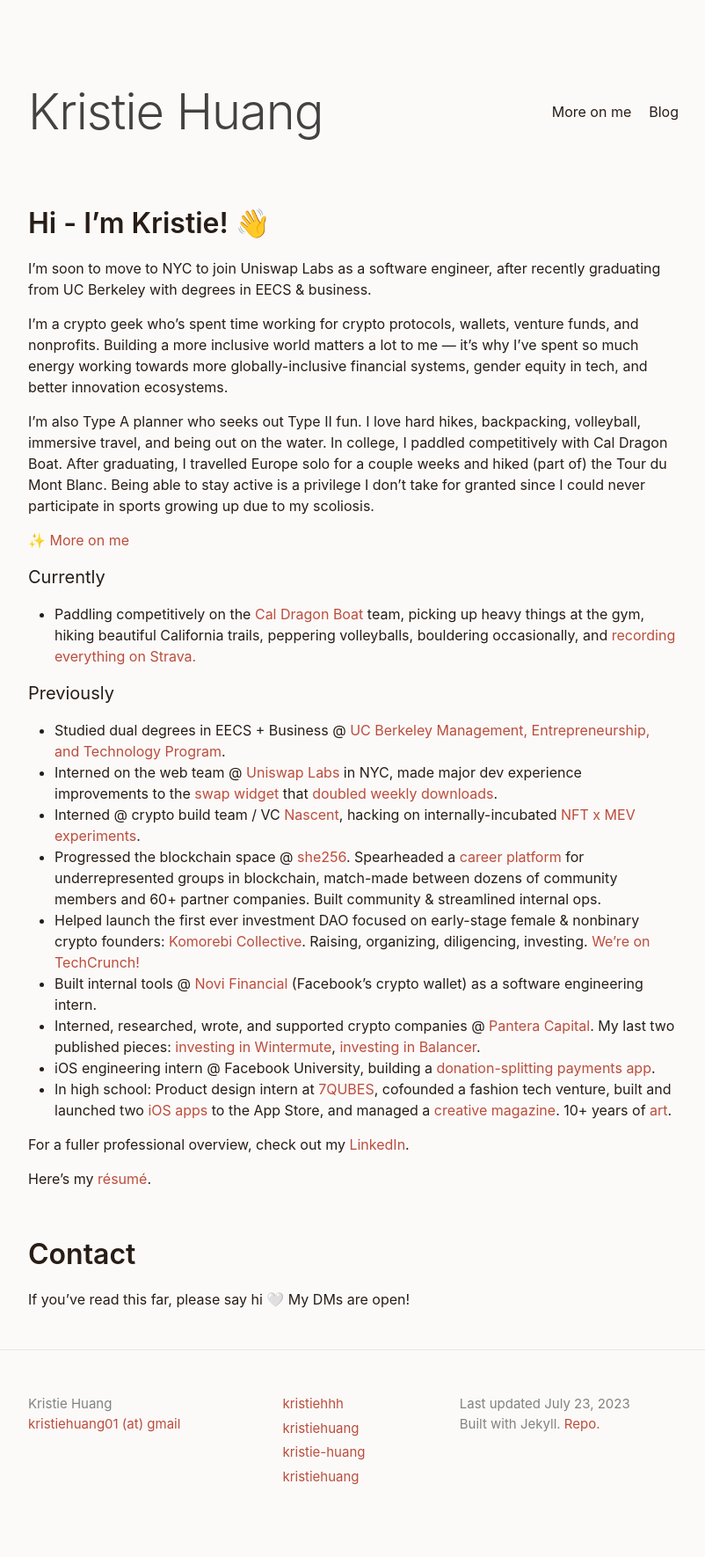
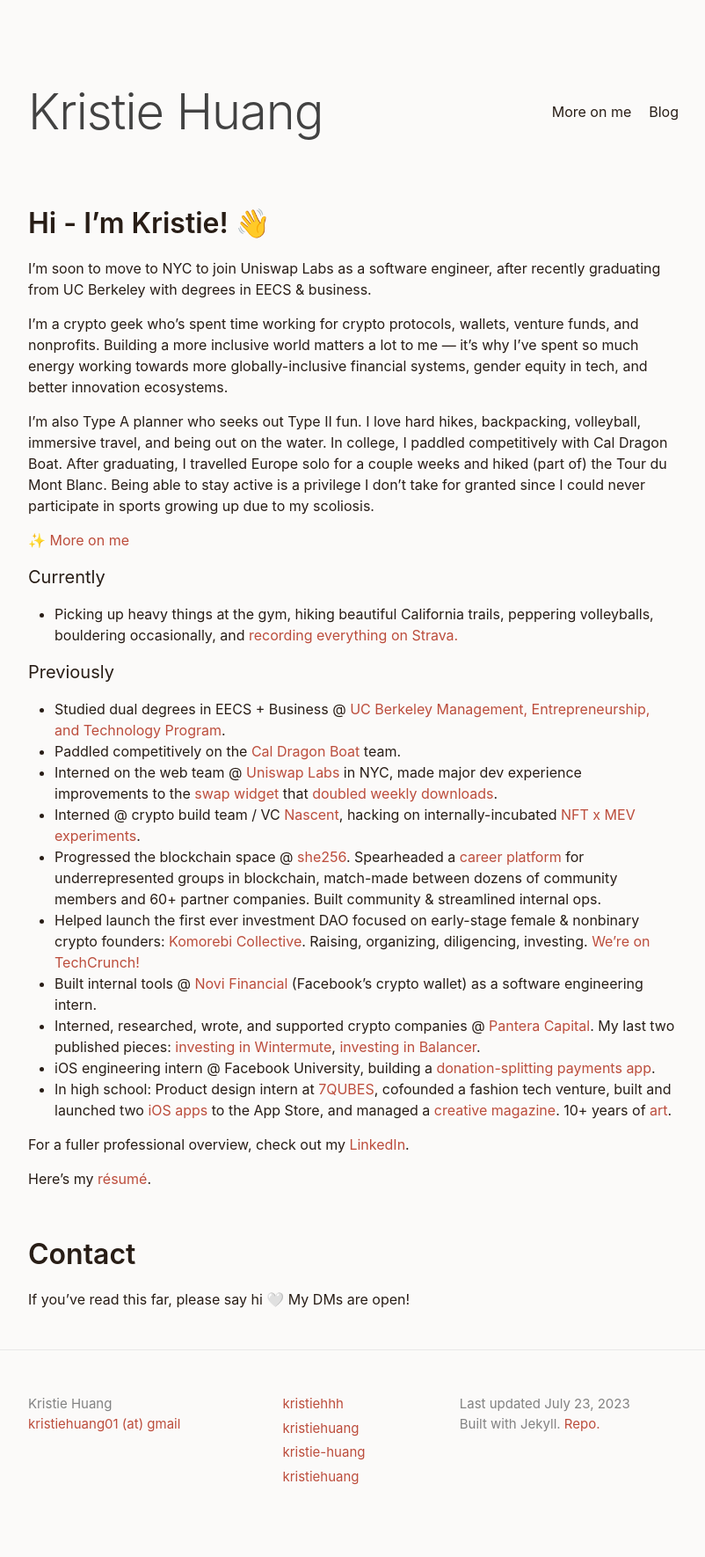
Before and after one commit to kristiehuang/kristiehuang.github.io, a Jekyll site: the page built from index.markdown, in a window 1280 px wide. Shown: the whole page at 88% size, without its empty margins (238-1040 px from the left). Built offline with Jekyll 4.4.1, drawn with Linux system fonts in a browser that asks for light colours.

Commit message:
im a nitpick

```diff
--- a/index.markdown
+++ b/index.markdown
@@ -17,11 +17,12 @@
 ✨ [More on me](/more-on-me)
 
 ### Currently
-- Paddling competitively on the [Cal Dragon Boat](https://caldragonboat.berkeley.edu/) team, picking up heavy things at the gym, hiking beautiful California trails, peppering volleyballs, bouldering occasionally, and [recording everything on Strava.](https://www.strava.com/athletes/19298552)
+- Picking up heavy things at the gym, hiking beautiful California trails, peppering volleyballs, bouldering occasionally, and [recording everything on Strava.](https://www.strava.com/athletes/19298552)
 
 ### Previously
 
 - Studied dual degrees in EECS + Business @ [UC Berkeley Management, Entrepreneurship, and Technology Program](https://met.berkeley.edu/).
+- Paddled competitively on the [Cal Dragon Boat](https://caldragonboat.berkeley.edu/) team.
 - Interned on the web team @ [Uniswap Labs](https://uniswap.org/) in NYC, made major dev experience improvements to the [swap widget](https://twitter.com/kristiehuang/status/1557465571200880642) that [doubled weekly downloads](https://twitter.com/Uniswap/status/1575523431210262528).
 - Interned @ crypto build team / VC [Nascent](https://nascent.xyz), hacking on internally-incubated [NFT x MEV experiments](https://medium.com/nascent-xyz/yobot-an-experiment-in-incubation-133c502cbc05).
 - Progressed the blockchain space @ [she256][#she256]. Spearheaded a [career platform](https://she256.org/career-dev/) for underrepresented groups in blockchain, match-made between dozens of community members and 60+ partner companies. Built community & streamlined internal ops.
--- a/more-on-me.markdown
+++ b/more-on-me.markdown
@@ -3,6 +3,11 @@
 title: More on me
 permalink: /more-on-me/
 ---
+
+### Favorite trails
+
+- [Kennedy Lake Trail, Emigrant Wilderness, CA](https://www.alltrails.com/explore/trail/us/california/kennedy-lake-trail)
+- Val Ferret to Courmayeur via Refugio Bonatti, Italy
 ### A couple favorite essays
 
 - [Dust – Carmen Lau](https://altered.substack.com/p/dust?s=r)
```
